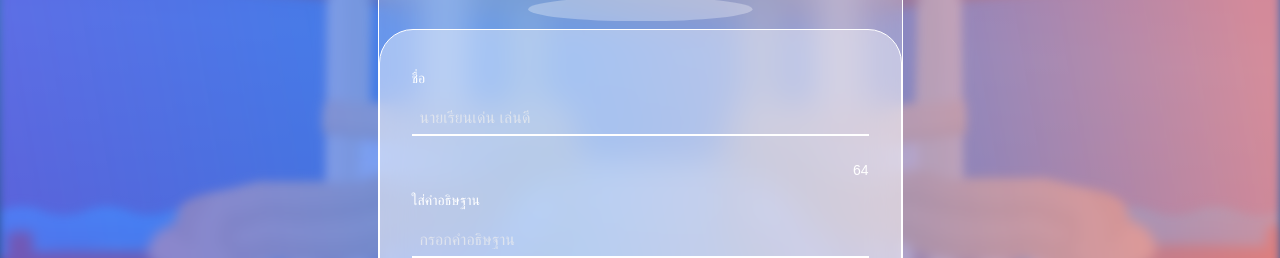
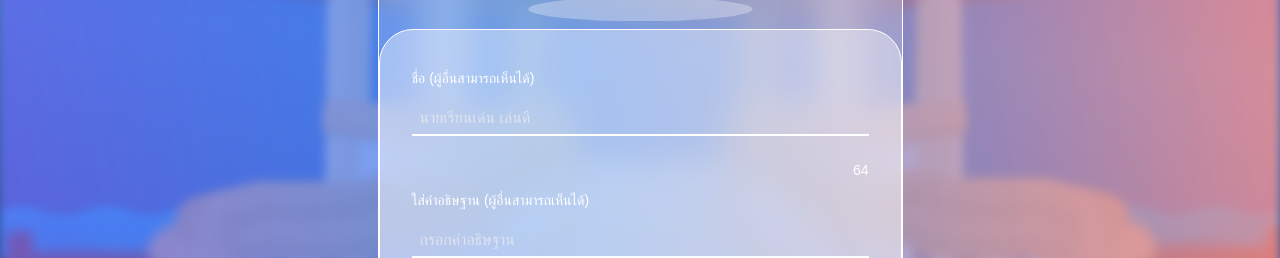
Before and after one commit to triamudomcmc/loy-kratong, a Next.js app: page /create in a window 1280 px wide. Both pictures are taken after a click on the button "ถัดไป". Shown: the part 337-595 px from the top of the page. Built offline with nearby package versions, Linux system fonts and the light colour scheme; a web font is replaced by a local one; what next-bridge would draw is missing.

Commit message:
Add warning

```diff
--- a/src/components/Kratong/create.tsx
+++ b/src/components/Kratong/create.tsx
@@ -375,7 +375,7 @@ const CreateWish: NextPage<CreateWishProps> = ({ selected, wish, setWish, nextPa
                   <div className="w-full">
                     <fieldset>
                       <label className="text-sm text-white" htmlFor="name">
-                        ชื่อ
+                        ชื่อ (ผู้อื่นสามารถเห็นได้)
                       </label>
                       <input
                         name="name"
@@ -402,7 +402,7 @@ const CreateWish: NextPage<CreateWishProps> = ({ selected, wish, setWish, nextPa
                   <div className="w-full">
                     <fieldset>
                       <label className="text-sm text-white" htmlFor="content">
-                        ใส่คำอธิษฐาน
+                        ใส่คำอธิษฐาน (ผู้อื่นสามารถเห็นได้)
                       </label>
                       <input
                         name="content"
```
